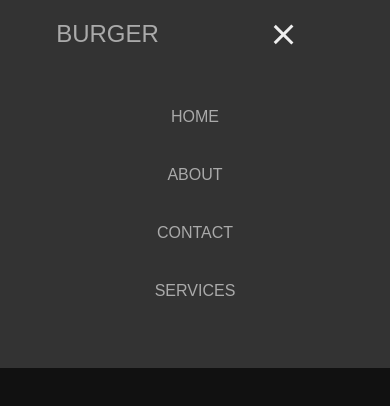
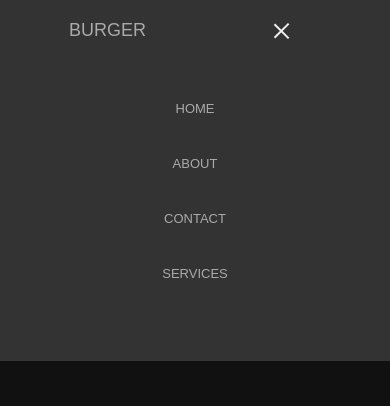
Before and after one commit to sinarqn/burger-nav, a plain HTML site: page index.html in a window 390 px wide. Both pictures are taken after a click on the element 282 px from the left and 34 px from the top of the page. Drawn offline with Linux system fonts and the light colour scheme.

Commit message:
fixed mobile display sizing

```diff
--- a/style.css
+++ b/style.css
@@ -39,13 +39,6 @@ nav li:hover{
     cursor: pointer;
     display: none;
 }
-.burger div{
-    background-color: #eee;
-    height: 3px;
-    width: 25px;
-    margin: 3px;
-    transition: all 0.3s ease;
-}
 
 @media screen and (max-width: 768px) {
     .navigation{
@@ -58,9 +51,13 @@ nav li:hover{
         padding: 20px;
     }
     .brand{
+		font-size: 18px;
         grid-area: brand;
         text-align: center;
     }
+	.navigation li{
+		font-size: 13px;
+	}
     .burger{
         grid-area: burger;
         display: flex;
@@ -68,14 +65,21 @@ nav li:hover{
         justify-content: center;
         align-items: center;
     }
+.burger div{
+    background-color: #eee;
+    height: 2px;
+    width: 20px;
+    margin: 2px;
+    transition: all 0.3s ease;
+}
     .toggle .line1{
-        transform: rotate(-45deg) translate(-5.5px,7px);
+        transform: rotate(-45deg) translate(-5px, 3px);
     }
     .toggle .line2{
         opacity: 0;
     }
     .toggle .line3{
-        transform: rotate(45deg) translate(-5.5px, -7px);
+        transform: rotate(45deg) translate(-5px, -3px);
     }
     nav{
         grid-area: nav;
```
